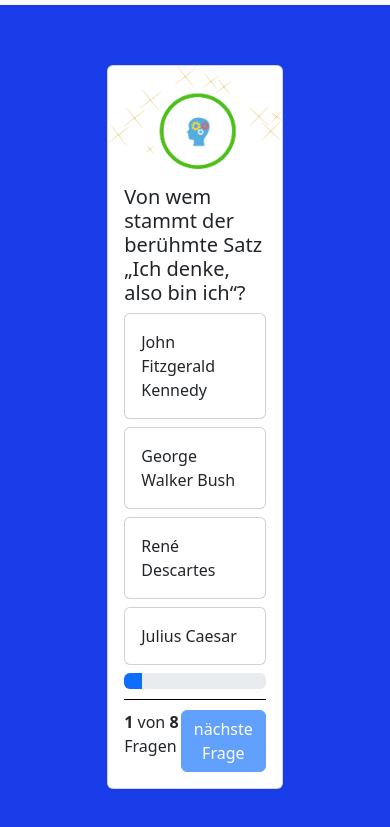
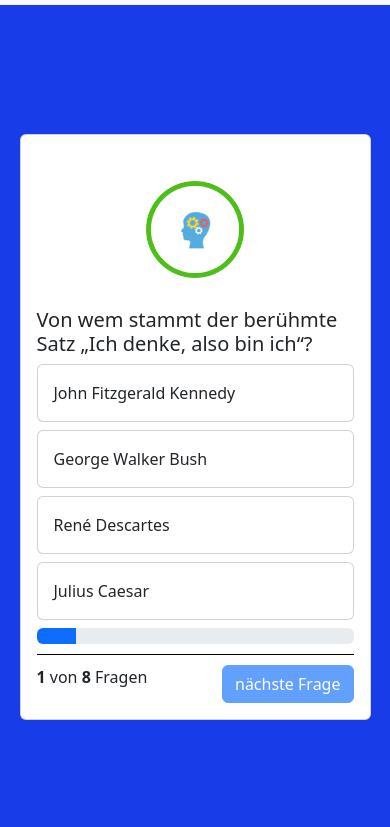
Before and after one commit to Real-istic/QuizApp, a website: page index.html in a window 390 px wide. Shown: the part 45-872 px from the top of the page. Drawn offline with nearby package versions, Linux system fonts and the light colour scheme.

```diff
--- a/index.html
+++ b/index.html
@@ -30,26 +30,29 @@
 
     <div class="container">
         <div class="card quiz-card">
-            <img src="img/Group 5.png" class="card-img-top" alt="...">
+
             <div class="card-body" id="cardBody">
+                <div class="image-div">
+                    <img src="img/brain result.png" class="card-img-top" alt="...">
+                </div>
                 <h5 class="card-title" id="questionText"></h5>
-                <div onclick="answer(1)" class="card mb-2">
-                    <div class="card-body quiz-answer-card" id="answer1">
+                <div class="card mb-2">
+                    <div onclick="answer(1)" class="card-body quiz-answer-card" id="answer1">
                         Antwort 2
                     </div>
                 </div>
-                <div onclick="answer(2)" class="card mb-2">
-                    <div class="card-body quiz-answer-card" id="answer2">
+                <div class="card mb-2">
+                    <div onclick="answer(2)" class="card-body quiz-answer-card" id="answer2">
                         Antwort 2
                     </div>
                 </div>
-                <div onclick="answer(3)" class="card mb-2">
-                    <div class="card-body quiz-answer-card" id="answer3">
+                <div class="card mb-2">
+                    <div onclick="answer(3)" class="card-body quiz-answer-card" id="answer3">
                         Antwort 3
                     </div>
                 </div>
-                <div onclick="answer(4)" class="card mb-2">
-                    <div class="card-body quiz-answer-card" id="answer4">
+                <div class="card mb-2">
+                    <div onclick="answer(4)" class="card-body quiz-answer-card" id="answer4">
                         Antwort 4
                     </div>
                 </div>
--- a/script.js
+++ b/script.js
@@ -1,25 +1,42 @@
 let maxQ = questions.length;
 let currentQuestion = 0;
 let rightAnswers = 0;
+
+let AUDIOsuccess = new Audio('sounds/success.mp3');
+let AUDIOfail = new Audio('sounds/fail.mp3');
 
 function init() {
 
     document.getElementById('maxQcount').innerHTML = `${maxQ}`;
     document.getElementById('currentQCount').innerHTML = `${currentQuestion + 1}`;
     if (currentQuestion >= 8) {
+        insertHTML();
+    }
+    statusBar()
+    showQuestion()
+
+}
+
+function insertHTML() {
     let cardBody = document.getElementById('cardBody');
     cardBody.innerHTML =/*html*/ `
         <div class="final-screen">
             <h1>Quiz beendet! </h1>
-        <img src="" alt="">
-        <span>Du hast ${rightAnswers} von ${maxQ} Fragen beantwortet</span>
+            <img src="img/Group 5.png" alt="">
+            <br>
+            <h5>Du hast ${rightAnswers} von ${maxQ} Fragen beantwortet</h5>
+            <br>
+            <button class="btn btn-primary" onclick="restart()">Quiz neu starten</button>
         </div>
         `;
     alert('Gratulation!');
     return;
 }
-    statusBar()
-    showQuestion()
+
+function statusBar() {
+    let progressBar = document.getElementById('progressBar').style;
+    let width = ((currentQuestion + 1) / questions.length) * 100;
+    progressBar.width = width + "%";
 }
 
 function showQuestion() {
@@ -40,6 +57,8 @@
     answer2.innerHTML = question.answer2
     answer3.innerHTML = question.answer3
     answer4.innerHTML = question.answer4
+
+
 }
 
 function answer(ans) {
@@ -52,12 +71,15 @@
         answerField.classList.add('text-bg-success')
         rightAnswers++;
         document.getElementById('nextButton').disabled = false;
+        AUDIOsuccess.play();
+
         init()
 
     } else {
         correctAnswer.classList.add('text-bg-success');
         answerField.classList.add('text-bg-danger');
         document.getElementById('nextButton').disabled = false;
+        AUDIOfail.play();
     }
 }
 
@@ -67,15 +89,16 @@
     for (let answerCard of answerCards) {
         answerCard.classList.remove('text-bg-success');
         answerCard.classList.remove('text-bg-danger');
+
+
     }
     document.getElementById('nextButton').disabled = true;
+    answerCards.onclick = true;
     currentQuestion++;
 
     init()
 }
 
-function statusBar(){
-    let progressBar = document.getElementById('progressBar').style;
-    let width = ((currentQuestion + 1)/ questions.length)*100;
-    progressBar.width = width + "%";
+function restart() {
+    window.location.replace("index.html");
 }
--- a/style.css
+++ b/style.css
@@ -1,9 +1,22 @@
 body {
-    background-color: #183ce8!important;
+  background-color: #183ce8 !important;
   /* min-height: 100vh; */
 }
 
-.container{
+img{
+    width: 25vw!important;
+}
+
+.image-div{
+    width: 100%;
+    display: flex;
+    justify-content: center;
+    align-items: center;
+    height: 100%;
+    padding: 30px 0;
+}
+
+.container {
   min-height: 100vh;
   display: flex;
   justify-content: center;
@@ -22,7 +35,7 @@
   width: 45vw;
 }
 
-.quiz-answer-card:hover{
+.quiz-answer-card:hover {
   cursor: pointer;
   background-color: rgb(245, 245, 245);
 }
@@ -31,10 +44,16 @@
   text-align: center;
 }
 
-.final-screen{
+.final-screen {
   width: 100%;
   display: flex;
   flex-direction: column;
   align-items: center;
   justify-content: center;
 }
+
+@media (max-width: 600px) {
+    .quiz-card {
+        width: 90vw;
+  }
+}
```
Also changed, not shown: 2 other files. Lines whose indentation alone changed are shown as unchanged.
